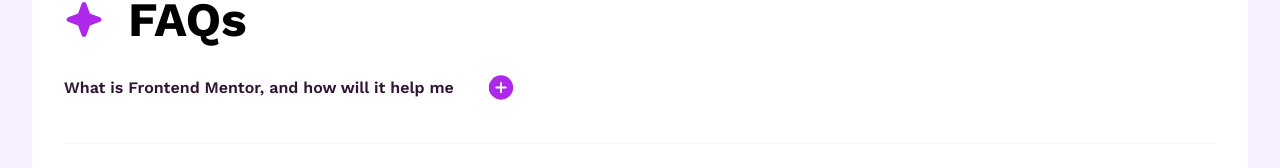
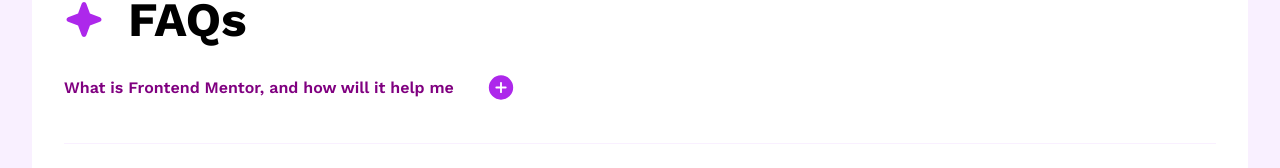
Before and after one commit to Mickey1992/frontend-mentor-faq-accordion, a React (Vite) app: page / in a window 1280 px wide. In both pictures the pointer is over the element 258 px from the left and 288 px from the top of the page. Shown: the part 201-369 px from the top of the page. Built offline with nearby package versions, Linux system fonts and the light colour scheme.

Commit message:
add hover style

```diff
--- a/src/App.css
+++ b/src/App.css
@@ -47,6 +47,11 @@
 	justify-self: flex-end;
 }
 
+.question p:hover {
+	color: purple;
+	cursor: pointer;
+}
+
 p.answer {
 	font-weight: 400;
 	color: var(--grayish-purple);
```
